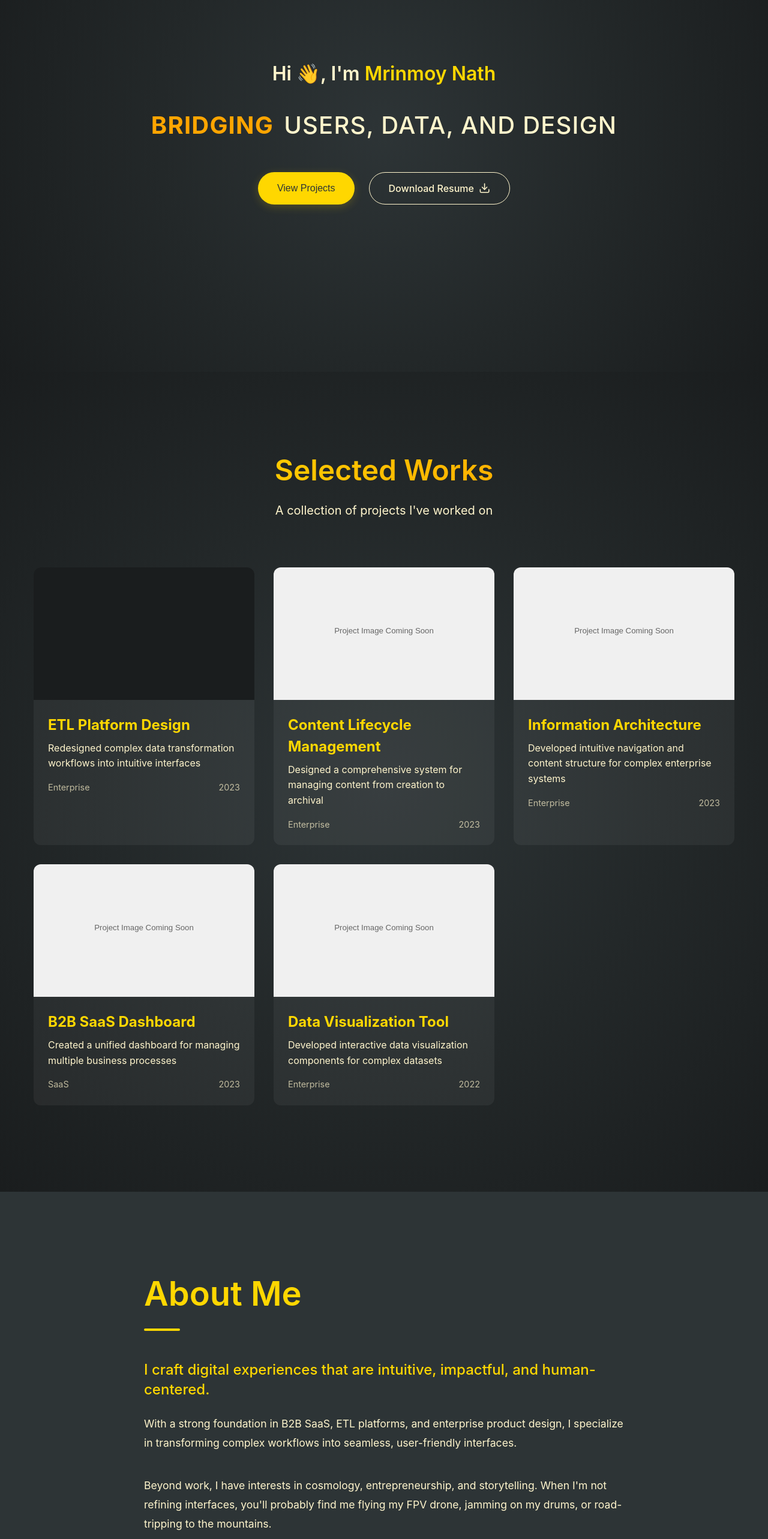
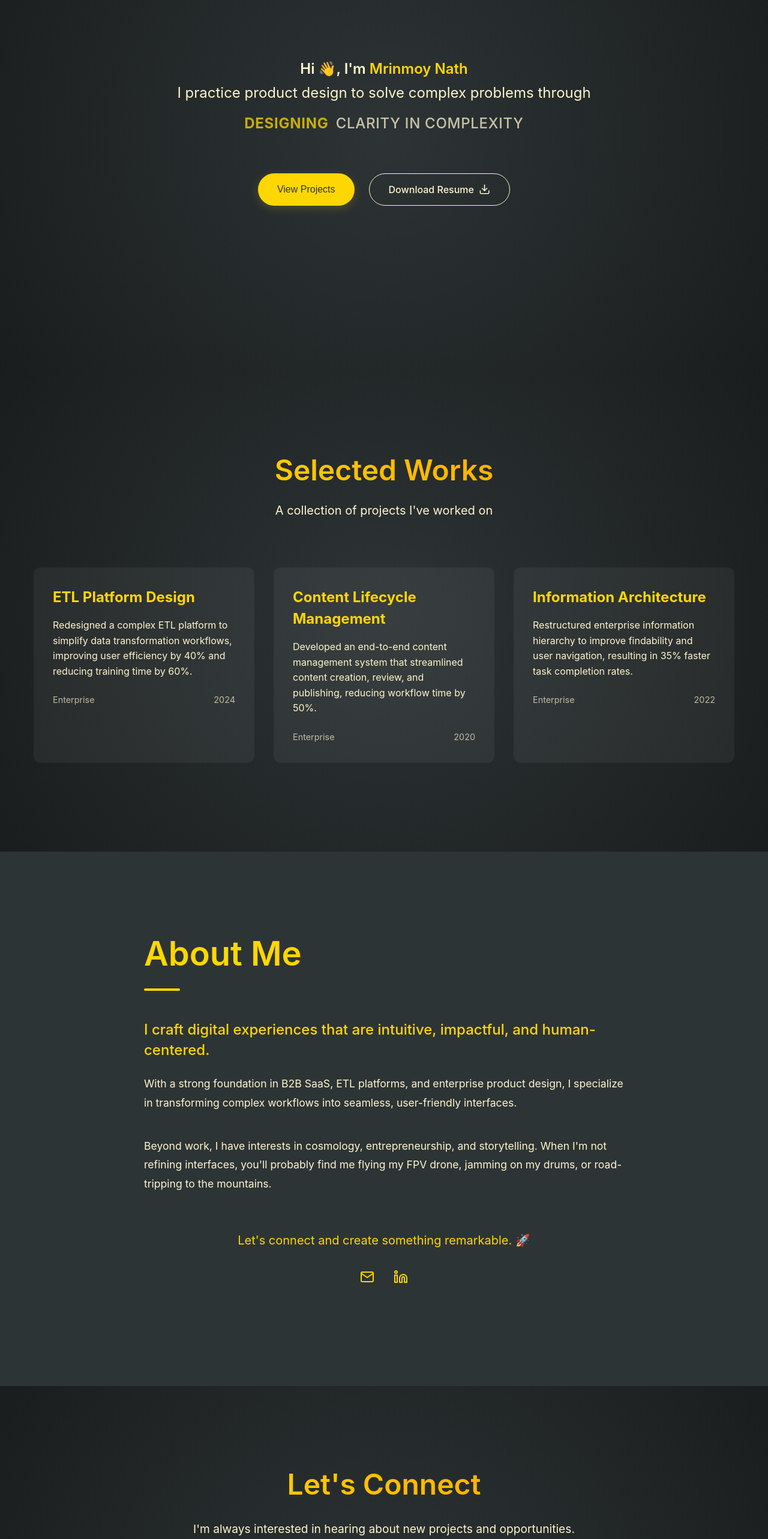
Before and after one commit to nathmrinmoy/portfolio, a React (Create React App) app in the folder frontend/: page / in a window 1280 px wide. Shown: the part 180-2746 px from the top of the page at 60% size. Built offline with nearby package versions, Linux system fonts and the light colour scheme; grey boxes are pictures that could not be loaded.

Commit message:
Update logo, projects and styling

```diff
--- a/frontend/src/App.js
+++ b/frontend/src/App.js
@@ -5,25 +5,21 @@ import Projects from './pages/Projects';
 import About from './pages/About';
 import Contact from './pages/Contact';
 import './styles/App.scss';
-import { useState, useEffect } from 'react';
+import { useState } from 'react';
+import { AnimatePresence } from 'framer-motion';
 import Loader from './components/Loader';
 
 function App() {
-  const [isFirstLoad, setIsFirstLoad] = useState(true);
-
-  useEffect(() => {
-    // Set isFirstLoad to false after loader completes
-    const timer = setTimeout(() => {
-      setIsFirstLoad(false);
-    }, 2800); // Slightly longer than loader duration
-
-    return () => clearTimeout(timer);
-  }, []);
+  const [isLoading, setIsLoading] = useState(true);
 
   return (
     <BrowserRouter>
       <div className="App">
-        {isFirstLoad && <Loader />}
+        <AnimatePresence mode='wait'>
+          {isLoading ? (
+            <Loader onLoadingComplete={() => setIsLoading(false)} />
+          ) : (
+            <>
               <Navbar />
               <section id="home">
                 <Home />
@@ -37,6 +33,9 @@ function App() {
               <section id="contact">
                 <Contact />
               </section>
+            </>
+          )}
+        </AnimatePresence>
       </div>
     </BrowserRouter>
   );
--- a/frontend/src/components/Loader.js
+++ b/frontend/src/components/Loader.js
@@ -1,60 +1,43 @@
-import { motion, AnimatePresence } from 'framer-motion';
+import { motion } from 'framer-motion';
 import { useState, useEffect } from 'react';
 import '../styles/Loader.scss';
 
-const Loader = () => {
+const Loader = ({ onLoadingComplete }) => {
   const [progress, setProgress] = useState(0);
-  const [isLoading, setIsLoading] = useState(true);
 
   useEffect(() => {
-    const interval = setInterval(() => {
+    const timer = setTimeout(() => {
+      if (progress < 100) {
         setProgress(prev => {
-        const next = prev + 1;
-        if (next >= 100) {
-          clearInterval(interval);
-          setTimeout(() => setIsLoading(false), 500);
-          return 100;
+          const newProgress = prev + 1;
+          if (newProgress === 100) {
+            onLoadingComplete();
           }
-        return next;
+          return newProgress;
         });
-    }, 20);
+      }
+    }, 20); // Adjust timing as needed
 
-    return () => clearInterval(interval);
-  }, []);
+    return () => clearTimeout(timer);
+  }, [progress, onLoadingComplete]);
 
   return (
-    <AnimatePresence>
-      {isLoading && (
     <motion.div
       className="loader"
-          exit={{
-            y: '-100%',
-            transition: {
-              duration: 0.8,
-              ease: [0.76, 0, 0.24, 1]
-            }
-          }}
+      initial={{ opacity: 1 }}
+      exit={{ opacity: 0 }}
+      transition={{ duration: 0.5 }}
     >
       <div className="loader-content">
-            <motion.div className="progress-bar">
         <motion.div
-                className="progress-fill"
+          className="progress-bar"
           initial={{ scaleX: 0 }}
           animate={{ scaleX: progress / 100 }}
           transition={{ duration: 0.2 }}
         />
-            </motion.div>
-            <motion.div
-              className="progress-text"
-              initial={{ opacity: 0, y: 20 }}
-              animate={{ opacity: 1, y: 0 }}
-            >
-              {Math.round(progress)}%
-            </motion.div>
+        <span className="progress-text">{progress}%</span>
       </div>
     </motion.div>
-      )}
-    </AnimatePresence>
   );
 };
 
--- a/frontend/src/components/Navbar.js
+++ b/frontend/src/components/Navbar.js
@@ -59,7 +59,7 @@ const Navbar = () => {
           whileTap={{ scale: 0.95 }}
         >
           <a href="#home">
-            <img src="/assets/images/logo.png" alt="Mrinmoy Nath" />
+            <img src="/logo.png" alt="Mrinmoy Nath" />
           </a>
         </motion.div>
         <div className="nav-links">
--- a/frontend/src/pages/About.js
+++ b/frontend/src/pages/About.js
@@ -1,5 +1,5 @@
 import { motion } from 'framer-motion';
-import { FiGithub, FiLinkedin, FiMail } from 'react-icons/fi';
+import { FiLinkedin, FiMail } from 'react-icons/fi';
 import '../styles/About.scss';
 
 const About = () => {
@@ -62,13 +62,11 @@ const About = () => {
           </p>
           <div className="social-links">
             <motion.a
-              href="https://github.com/yourusername"
-              target="_blank"
-              rel="noopener noreferrer"
+              href="mailto:nathmrinmoy001@gmail.com"
               whileHover={{ scale: 1.1 }}
               whileTap={{ scale: 0.95 }}
             >
-              <FiGithub />
+              <FiMail />
             </motion.a>
             <motion.a
               href="https://www.linkedin.com/in/nathmrinmoy/"
@@ -79,13 +77,6 @@ const About = () => {
             >
               <FiLinkedin />
             </motion.a>
-            <motion.a
-              href="mailto:nathmrinmoy001@gmail.com"
-              whileHover={{ scale: 1.1 }}
-              whileTap={{ scale: 0.95 }}
-            >
-              <FiMail />
-            </motion.a>
           </div>
         </motion.div>
       </div>
--- a/frontend/src/pages/Contact.js
+++ b/frontend/src/pages/Contact.js
@@ -1,13 +1,97 @@
 import { motion } from 'framer-motion';
+import { useState } from 'react';
+import '../styles/Contact.scss';
 
 const Contact = () => {
+  const [formData, setFormData] = useState({
+    name: '',
+    email: '',
+    message: ''
+  });
+
+  const handleSubmit = (e) => {
+    e.preventDefault();
+    window.location.href = `mailto:nathmrinmoy001@gmail.com?subject=Portfolio Contact: ${formData.name}&body=${formData.message}`;
+  };
+
+  const handleChange = (e) => {
+    setFormData({
+      ...formData,
+      [e.target.name]: e.target.value
+    });
+  };
+
   return (
     <motion.div
+      className="contact"
       initial={{ opacity: 0 }}
       animate={{ opacity: 1 }}
       exit={{ opacity: 0 }}
     >
-      <h1>Contact</h1>
+      <div className="contact-content">
+        <motion.h2
+          initial={{ y: 20, opacity: 0 }}
+          animate={{ y: 0, opacity: 1 }}
+          transition={{ duration: 0.6 }}
+        >
+          Let's Connect
+        </motion.h2>
+
+        <motion.p
+          className="contact-description"
+          initial={{ y: 20, opacity: 0 }}
+          animate={{ y: 0, opacity: 1 }}
+          transition={{ duration: 0.6, delay: 0.1 }}
+        >
+          I'm always interested in hearing about new projects and opportunities.
+        </motion.p>
+
+        <motion.form
+          className="contact-form"
+          onSubmit={handleSubmit}
+          initial={{ y: 20, opacity: 0 }}
+          animate={{ y: 0, opacity: 1 }}
+          transition={{ duration: 0.6, delay: 0.5 }}
+        >
+          <div className="form-group">
+            <input
+              type="text"
+              name="name"
+              placeholder="Your Name"
+              value={formData.name}
+              onChange={handleChange}
+              required
+            />
+          </div>
+          <div className="form-group">
+            <input
+              type="email"
+              name="email"
+              placeholder="Your Email"
+              value={formData.email}
+              onChange={handleChange}
+              required
+            />
+          </div>
+          <div className="form-group">
+            <textarea
+              name="message"
+              placeholder="Your Message"
+              value={formData.message}
+              onChange={handleChange}
+              required
+              rows={5}
+            />
+          </div>
+          <motion.button
+            type="submit"
+            whileHover={{ scale: 1.02 }}
+            whileTap={{ scale: 0.98 }}
+          >
+            Send Message
+          </motion.button>
+        </motion.form>
+      </div>
     </motion.div>
   );
 };
--- a/frontend/src/pages/Home.js
+++ b/frontend/src/pages/Home.js
@@ -42,13 +42,22 @@ const Home = () => {
             Hi 👋, I'm <motion.span
               className="highlight"
               whileHover={{
-                scale: 1.05,
+                scale: 1.0,
                 transition: { duration: 0.2 }
               }}
             >
               Mrinmoy Nath
             </motion.span>
           </motion.h1>
+
+          <motion.p
+            className="intro-text"
+            initial={{ y: 20, opacity: 0 }}
+            animate={{ y: 0, opacity: 1 }}
+            transition={{ duration: 0.5, delay: 0.2 }}
+          >
+            I practice product design to solve complex problems through
+          </motion.p>
 
           <div className="animated-text-container">
             <AnimatePresence mode='wait'>
--- a/frontend/src/pages/Projects.js
+++ b/frontend/src/pages/Projects.js
@@ -8,53 +8,27 @@ const projects = [
   {
     id: 1,
     title: 'ETL Platform Design',
-    description: 'Redesigned complex data transformation workflows into intuitive interfaces',
-    image: '/assets/images/projects/etl-platform.jpg',
-    screenshots: [
-      '/assets/images/projects/etl/screen1.jpg',
-      '/assets/images/projects/etl/screen2.jpg'
-    ],
+    description: 'Redesigned a complex ETL platform to simplify data transformation workflows, improving user efficiency by 40% and reducing training time by 60%.',
     category: 'Enterprise',
-    year: '2023',
+    year: '2024',
     pdfUrl: '/projects/etl-platform.pdf'
   },
   {
     id: 2,
     title: 'Content Lifecycle Management',
-    description: 'Designed a comprehensive system for managing content from creation to archival',
-    image: '/assets/images/projects/placeholder.svg',
+    description: 'Developed an end-to-end content management system that streamlined content creation, review, and publishing, reducing workflow time by 50%.',
     category: 'Enterprise',
-    year: '2023',
+    year: '2020',
     pdfUrl: '/projects/content-lifecycle.pdf'
   },
   {
     id: 3,
     title: 'Information Architecture',
-    description: 'Developed intuitive navigation and content structure for complex enterprise systems',
-    image: '/assets/images/projects/placeholder.svg',
-    category: 'Enterprise',
-    year: '2023',
-    pdfUrl: '/projects/information-architecture.pdf'
-  },
-  {
-    id: 4,
-    title: 'B2B SaaS Dashboard',
-    description: 'Created a unified dashboard for managing multiple business processes',
-    image: '/assets/images/projects/placeholder.svg',
-    category: 'SaaS',
-    year: '2023',
-    pdfUrl: null
-  },
-  {
-    id: 5,
-    title: 'Data Visualization Tool',
-    description: 'Developed interactive data visualization components for complex datasets',
-    image: '/assets/images/projects/placeholder.svg',
+    description: 'Restructured enterprise information hierarchy to improve findability and user navigation, resulting in 35% faster task completion rates.',
     category: 'Enterprise',
     year: '2022',
-    pdfUrl: null
+    pdfUrl: '/projects/information-architecture.pdf'
   }
-  // Add more projects as needed
 ];
 
 const Projects = () => {
@@ -107,40 +81,12 @@ const Projects = () => {
 
   // Add image error handling in the project card
   const ProjectCard = ({ project, onClick }) => {
-    const handleImageError = (e) => {
-      e.target.src = '/assets/images/projects/placeholder.svg';
-      console.log('Image failed to load:', e.target.src);
-    };
-
-    console.log('Project data:', {
-      title: project.title,
-      hasScreenshots: !!project.screenshots,
-      screenshotsCount: project.screenshots?.length,
-      images: project.screenshots ? [project.image, ...project.screenshots] : null
-    });
-
     return (
       <motion.div
         className="project-card"
         whileHover={{ y: -10 }}
         onClick={onClick}
       >
-        <div className="project-image">
-          {project.screenshots ? (
-            <ImageCarousel
-              images={[project.image, ...project.screenshots]}
-            />
-          ) : (
-            <img
-              src={project.image}
-              alt={project.title}
-              onError={handleImageError}
-            />
-          )}
-          <div className="project-overlay">
-            <span className="view-project">View Project</span>
-          </div>
-        </div>
         <div className="project-info">
           <h3>{project.title}</h3>
           <p>{project.description}</p>
--- a/frontend/src/styles/Contact.scss
+++ b/frontend/src/styles/Contact.scss
@@ -1,18 +1,19 @@
 @import 'variables';
 
-.contact-section {
+.contact {
   min-height: 100vh;
+  padding: 8rem 2rem;
   background: radial-gradient(
     circle at center,
     #2d3436 0%,
     #232829 50%,
     #1a1d1e 100%
   );
-  padding: 8rem 2rem;
 
   .contact-content {
     max-width: 800px;
     margin: 0 auto;
+    text-align: center;
 
     h2 {
       font-size: 3rem;
@@ -21,29 +22,39 @@
       background: linear-gradient(120deg, #FFD700 0%, #FFA500 100%);
       -webkit-background-clip: text;
       -webkit-text-fill-color: transparent;
-      text-align: center;
     }
 
-    .subtitle {
-      font-size: 1.5rem;
+    .contact-description {
+      font-size: 1.2rem;
       color: #FFF5CC;
-      text-align: center;
-      margin-bottom: 1rem;
+      margin-bottom: 3rem;
     }
 
-    .email-text {
-      text-align: center;
-      color: #FFF5CC;
-      opacity: 0.9;
+    .contact-methods {
+      display: flex;
+      flex-direction: column;
+      gap: 1.5rem;
       margin-bottom: 3rem;
 
-      a {
-        color: #FFD700;
+      .contact-method {
+        display: flex;
+        align-items: center;
+        justify-content: center;
+        gap: 1rem;
+        padding: 1rem;
+        background: rgba(255, 255, 255, 0.05);
+        border-radius: 8px;
+        color: #FFF5CC;
         text-decoration: none;
-        transition: color 0.2s ease;
+        transition: background 0.3s ease;
+
+        .icon {
+          font-size: 1.5rem;
+          color: #FFD700;
+        }
 
         &:hover {
-          color: #FFA500;
+          background: rgba(255, 255, 255, 0.1);
         }
       }
     }
@@ -59,14 +70,12 @@
           background: rgba(255, 255, 255, 0.05);
           border: 1px solid rgba(255, 255, 255, 0.1);
           border-radius: 8px;
+          color: #FFF5CC;
           font-size: 1rem;
-          color: #FFF5CC;
-          transition: all 0.2s ease;
 
           &:focus {
             outline: none;
             border-color: #FFD700;
-            background: rgba(255, 255, 255, 0.08);
           }
 
           &::placeholder {
@@ -76,25 +85,23 @@
 
         textarea {
           resize: vertical;
-          min-height: 120px;
         }
       }
 
       button {
         width: 100%;
-        padding: 1rem 2rem;
+        padding: 1rem;
+        background: #FFD700;
+        color: #2d3436;
         border: none;
         border-radius: 8px;
-        background: $accent-color;
-        color: #2d3436;
         font-size: 1rem;
         font-weight: 500;
         cursor: pointer;
-        transition: all 0.2s ease;
-        box-shadow: 0 4px 15px rgba(255, 215, 0, 0.2);
+        transition: all 0.3s ease;
 
         &:hover {
-          background: lighten($accent-color, 5%);
+          background: #FFA500;
         }
       }
     }
@@ -102,17 +109,13 @@
 }
 
 @media (max-width: 768px) {
-  .contact-section {
-    padding: 6rem 1.5rem;
+  .contact {
+    padding: 6rem 1rem;
 
     .contact-content {
       h2 {
         font-size: 2.5rem;
       }
-
-      .subtitle {
-        font-size: 1.25rem;
-      }
     }
   }
 }
--- a/frontend/src/styles/Home.scss
+++ b/frontend/src/styles/Home.scss
@@ -23,9 +23,9 @@
       text-align: center;
 
       h1 {
-        font-size: 2rem;
+        font-size: 1.5rem;
         font-weight: 600;
-        margin-bottom: 2rem;
+        margin-bottom: 0.25rem;
         color: #FFF5CC;
 
         .highlight {
@@ -33,6 +33,13 @@
           -webkit-text-fill-color: $accent-color;
           background: none;
         }
+      }
+
+      .intro-text {
+        font-size: 1.5rem;
+        color: #FFF5CC;
+        margin: 0.25rem 0;
+        opacity: 0.9;
       }
 
       .subtitle-container {
@@ -171,11 +178,12 @@
   display: flex;
   align-items: center;
   justify-content: center;
+  margin-top: 0.5rem;
   margin-bottom: 3rem;
   padding: 0 1rem;
 
   .animated-text {
-    font-size: 2.5rem;
+    font-size: 1.5rem;
     line-height: 1.2;
     text-align: center;
     text-transform: uppercase;
--- a/frontend/src/styles/Loader.scss
+++ b/frontend/src/styles/Loader.scss
@@ -4,29 +4,29 @@
   left: 0;
   width: 100%;
   height: 100vh;
-  background: #f8f9fa;
+  background: #1a1d1e;
   display: flex;
   align-items: center;
   justify-content: center;
-  z-index: 1000;
+  z-index: 9999;
 
   .loader-content {
+    width: 300px;
     text-align: center;
 
-    .loader-bar {
-      width: 200px;
+    .progress-bar {
+      width: 100%;
       height: 2px;
-      background: linear-gradient(120deg, #00f5a0 0%, #00d9f5 100%);
+      background: #FFD700;
       margin-bottom: 1rem;
       transform-origin: left;
     }
 
-    span {
+    .progress-text {
       font-size: 0.875rem;
-      color: #636e72;
+      color: #FFF5CC;
       letter-spacing: 0.2em;
       text-transform: uppercase;
-      display: block;
     }
   }
 }
--- a/frontend/src/styles/Projects.scss
+++ b/frontend/src/styles/Projects.scss
@@ -46,58 +46,20 @@
       border-radius: 12px;
       overflow: hidden;
       transition: transform 0.3s ease;
-
-      .project-image {
-        position: relative;
-        padding-top: 60%;
-        overflow: hidden;
-        background: #1a1d1e;
-
-        img {
-          position: absolute;
-          top: 0;
-          left: 0;
-          width: 100%;
-          height: 100%;
-          object-fit: cover;
-          transition: transform 0.3s ease;
-        }
-
-        .project-overlay {
-          position: absolute;
-          top: 0;
-          left: 0;
-          width: 100%;
-          height: 100%;
-          background: rgba(0, 0, 0, 0.7);
-          display: flex;
-          align-items: center;
-          justify-content: center;
-          opacity: 0;
-          transition: opacity 0.3s ease;
-
-          .view-project {
-            color: #FFD700;
-            font-weight: 500;
-            font-size: 1.1rem;
-            transform: translateY(20px);
-            transition: transform 0.3s ease;
-          }
-        }
-      }
+      cursor: pointer;
 
       .project-info {
-        padding: 1.5rem;
+        padding: 2rem;
 
         h3 {
           font-size: 1.5rem;
           color: #FFD700;
-          margin-bottom: 0.5rem;
+          margin-bottom: 1rem;
         }
 
         p {
           color: #FFF5CC;
-          margin-bottom: 1rem;
+          margin-bottom: 1.5rem;
           line-height: 1.6;
         }
 
@@ -111,19 +73,8 @@
       }
 
       &:hover {
-        .project-image {
-          img {
-            transform: scale(1.05);
-          }
-
-          .project-overlay {
-            opacity: 1;
-
-            .view-project {
-              transform: translateY(0);
-            }
-          }
-        }
+        transform: translateY(-10px);
+        background: rgba(255, 255, 255, 0.08);
       }
     }
   }
```
Also changed, not shown: frontend/public/Logo.png (added), 1 other file (tests, documents, lock files or other folders). Lines whose indentation alone changed are shown as unchanged.
